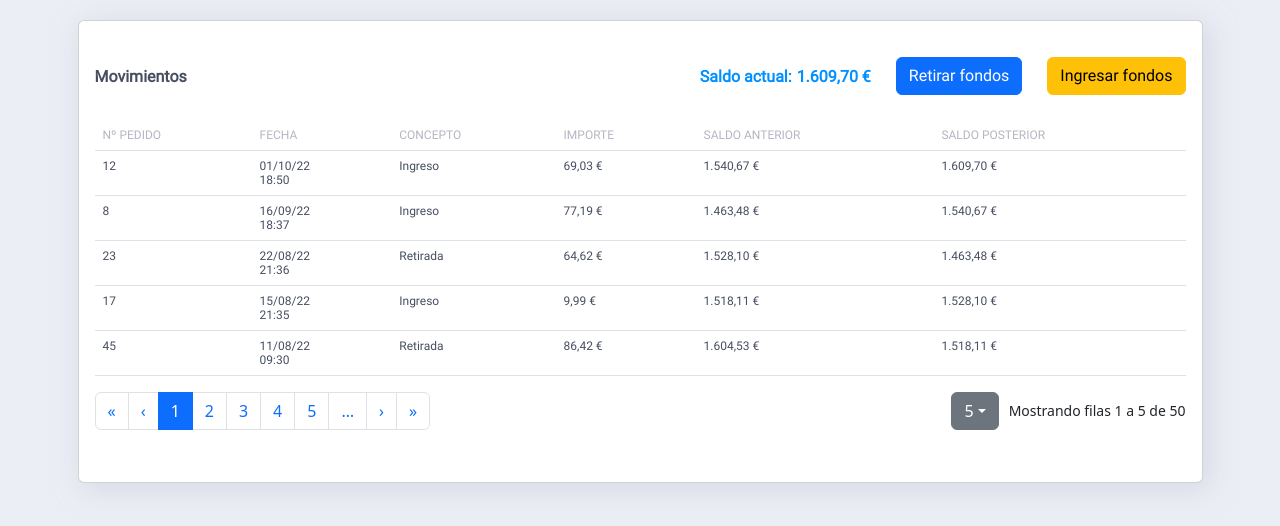
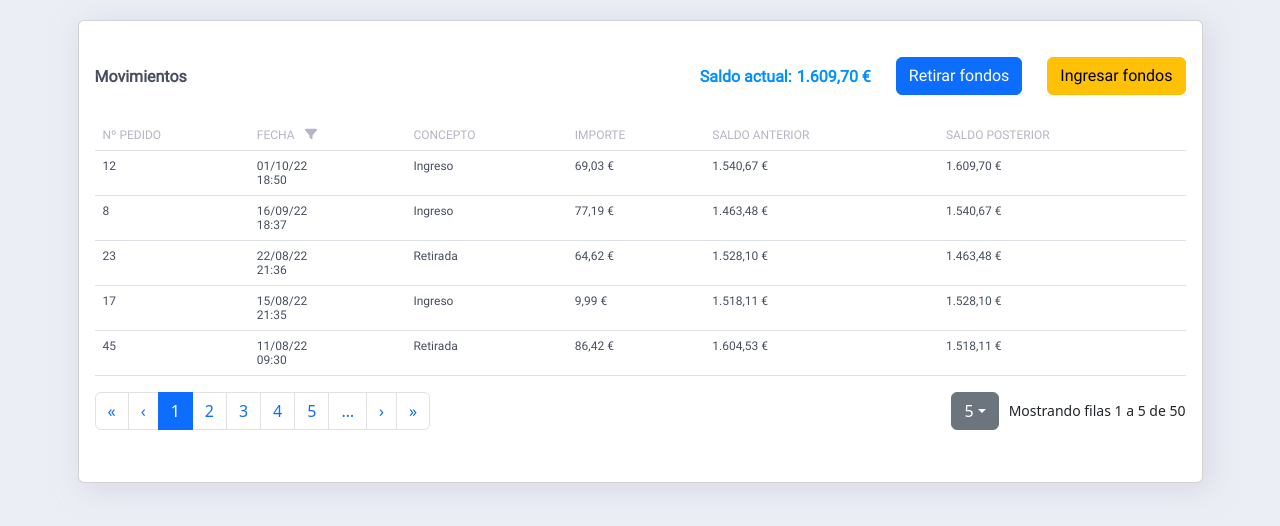
Before and after one commit to Drustus/prueba-big-buy, a React (Create React App) app: page / in a window 1280 px wide. Shown: the top 526 px of the page. Built offline with nearby package versions, Linux system fonts and the light colour scheme.

Commit message:
WIP Filtrado por fecha

```diff
--- a/package.json
+++ b/package.json
@@ -3,6 +3,9 @@
   "version": "0.1.0",
   "private": true,
   "dependencies": {
+    "@fortawesome/fontawesome-svg-core": "^6.2.0",
+    "@fortawesome/free-solid-svg-icons": "^6.2.0",
+    "@fortawesome/react-fontawesome": "^0.2.0",
     "@testing-library/jest-dom": "^5.16.5",
     "@testing-library/react": "^13.4.0",
     "@testing-library/user-event": "^13.5.0",
--- a/src/components/Table/Header/index.tsx
+++ b/src/components/Table/Header/index.tsx
@@ -2,16 +2,8 @@ import "./styles.scss";
 
 import Props from "./types";
 
-const Header = ({ headers }: Props) => {
-  return (
-    <thead>
-      <tr className="table__header">
-        {headers.map(header => (
-          <th key={header}>{header}</th>
-        ))}
-      </tr>
-    </thead>
-  );
+const Header = ({ children }: Props) => {
+  return <th>{children}</th>;
 };
 
 export default Header;
--- a/src/components/Table/Header/styles.scss
+++ b/src/components/Table/Header/styles.scss
@@ -12,3 +12,9 @@
     }
   }
 }
+.header-icons {
+  display: flex;
+  flex-direction: row;
+  gap: 10px;
+  cursor: pointer;
+}
--- a/src/components/Table/Header/types.d.ts
+++ b/src/components/Table/Header/types.d.ts
@@ -1,5 +1,5 @@
 type Props = {
-  headers: Array<string>;
+  children: React.ReactNode;
 };
 
 export default Props;
--- a/src/pages/movements/List/Header.tsx
+++ b/src/pages/movements/List/Header.tsx
@@ -1,17 +1,59 @@
 import Table from "components/Table";
+import { FontAwesomeIcon } from "@fortawesome/react-fontawesome";
+import { faFilter } from "@fortawesome/free-solid-svg-icons";
+import {
+  Form,
+  OverlayTrigger,
+  Popover,
+  Button as BButton
+} from "react-bootstrap";
+import Button from "components/Button";
+import "./styles.scss";
+
+const popover = (
+  <Popover>
+    <Popover.Header as="h3">Filtrar por fecha</Popover.Header>
+    <Popover.Body>
+      <Form.Group className="mb-3" controlId="dateIni">
+        <Form.Label>Fecha inicio</Form.Label>
+        <Form.Control type="date" />
+      </Form.Group>
+      <Form.Group className="mb-3" controlId="dateEnd">
+        <Form.Label>Fecha fin</Form.Label>
+        <Form.Control type="date" />
+      </Form.Group>
+      <div className="popover-footer">
+        <Button onClick={() => {}}>Guardar</Button>
+        <BButton variant="secondary" onClick={() => {}}>
+          Cerrar
+        </BButton>
+      </div>
+    </Popover.Body>
+  </Popover>
+);
 
 const Header = () => {
   return (
-    <Table.Header
-      headers={[
-        "Nº Pedido",
-        "Fecha",
-        "Concepto",
-        "Importe",
-        "Saldo anterior",
-        "Saldo posterior"
-      ]}
-    />
+    <thead>
+      <tr className="table__header">
+        <Table.Header>Nº Pedido</Table.Header>
+        <Table.Header>
+          <div className="header-icons">
+            <div>Fecha</div>
+            <OverlayTrigger trigger="click" placement="right" overlay={popover}>
+              <FontAwesomeIcon
+                icon={faFilter}
+                onClick={() => console.log("TEST")}
+              />
+            </OverlayTrigger>
+          </div>
+        </Table.Header>
+        <Table.Header>Concepto</Table.Header>
+        <Table.Header>Importe</Table.Header>
+        <Table.Header>Saldo anterior</Table.Header>
+        <Table.Header>Saldo posterior</Table.Header>
+      </tr>
+    </thead>
   );
 };
 
--- a/src/pages/movements/List/index.tsx
+++ b/src/pages/movements/List/index.tsx
@@ -10,7 +10,7 @@ import Header from "./Header";
 const MovementsList = () => {
   const { movements } = useContext(WalletContext);
   const { currentPage, take } = useContext(PaginationContext);
-  console.log(movements);
+
   const initialMovement = (currentPage - 1) * take;
   const pageMovements = movements.slice(
     initialMovement,
--- a/src/pages/movements/List/styles.scss
+++ b/src/pages/movements/List/styles.scss
@@ -14,3 +14,14 @@
   flex-direction: column;
   align-items: flex-start !important;
 }
+
+.popover {
+  min-width: 300px;
+}
+
+.popover-footer {
+  display: flex;
+  flex-direction: row-reverse;
+  align-items: flex-start;
+  gap: 20px;
+}
```
Also changed, not shown: 1 other file (tests, documents, lock files or other folders).
